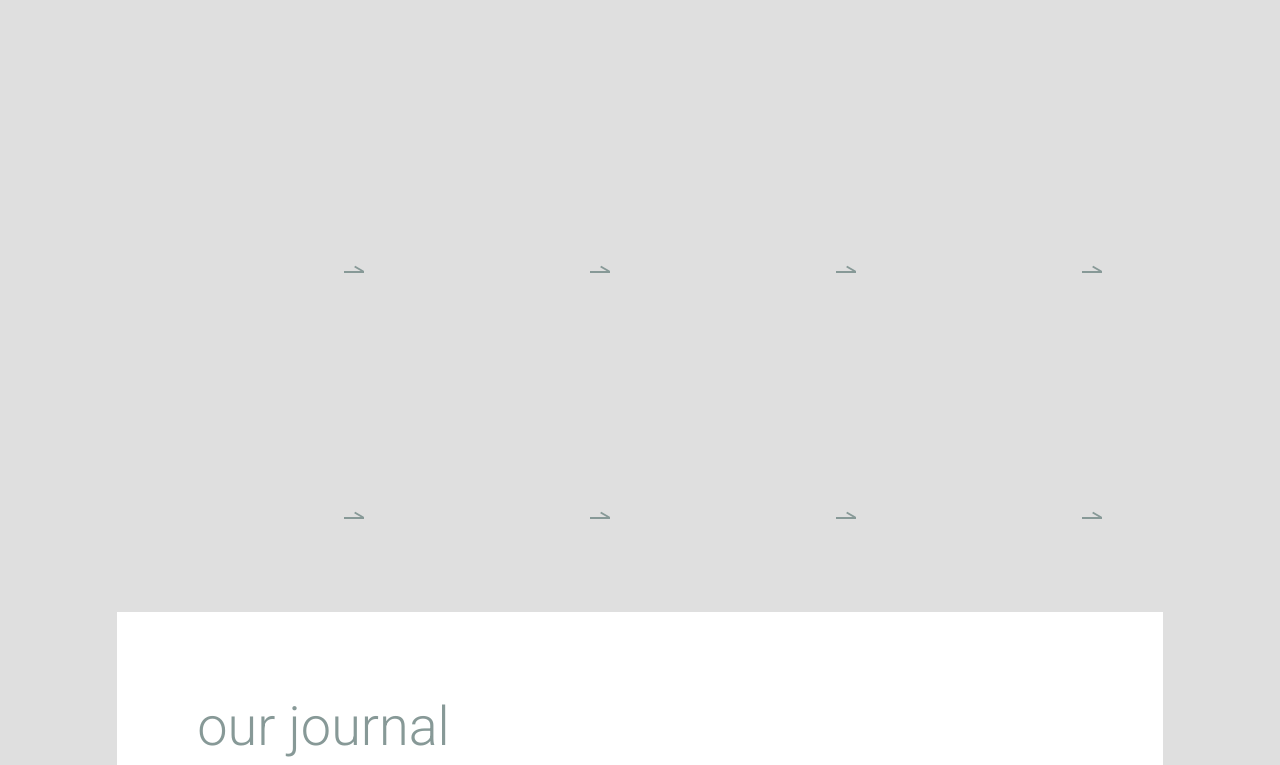
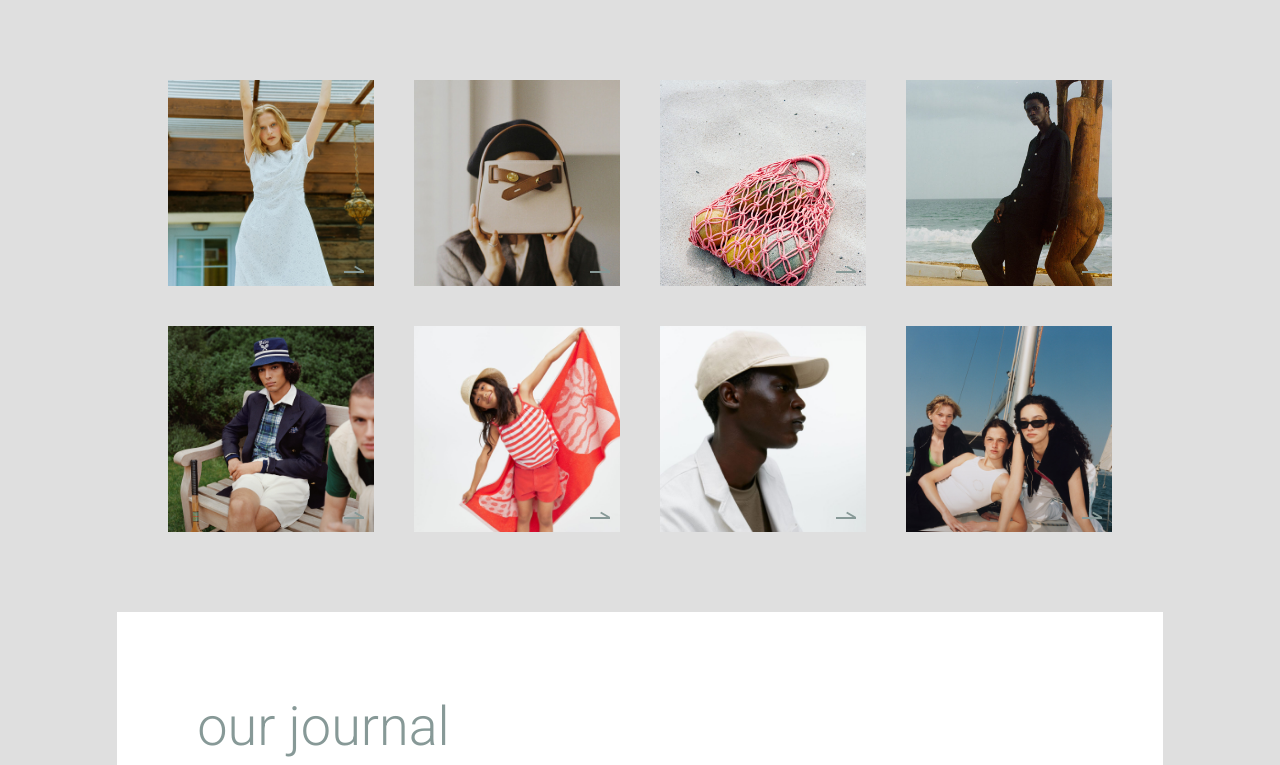
Before and after one commit to cm-lee/ordinary, a plain HTML site: page index.html in a window 1280 px wide. Shown: the part 1006-1771 px from the top of the page. Drawn offline with nearby package versions, Linux system fonts and the light colour scheme; files that its build step writes are made by us from their sources; the site is published under a folder, as on GitHub Pages, so addresses that start at the root find nothing.

Commit message:
메인 이미지 링크 수정

```diff
--- a/index.html
+++ b/index.html
@@ -383,7 +383,7 @@
                     <li class="collection__item">
                         <div class="collection__wrap">
                             <div class="collection__box">
-                                <img src="/images/main/collection_img_1.jpg" alt="" class="collection__img">
+                                <img src="images/main/collection_img_1.jpg" alt="" class="collection__img">
                             </div>
                             <a href="#" class="collection__link"></a>
                         </div>
@@ -391,7 +391,7 @@
                     <li class="collection__item">
                         <div class="collection__wrap">
                             <div class="collection__box">
-                                <img src="/images/main/collection_img_2.jpg" alt="" class="collection__img">
+                                <img src="images/main/collection_img_2.jpg" alt="" class="collection__img">
                             </div>
                             <a href="#" class="collection__link"></a>
                         </div>
@@ -399,7 +399,7 @@
                     <li class="collection__item">
                         <div class="collection__wrap">
                             <div class="collection__box">
-                                <img src="/images/main/collection_img_3.jpg" alt="" class="collection__img">
+                                <img src="images/main/collection_img_3.jpg" alt="" class="collection__img">
                             </div>
                             <a href="#" class="collection__link"></a>
                         </div>
@@ -407,7 +407,7 @@
                     <li class="collection__item">
                         <div class="collection__wrap">
                             <div class="collection__box">
-                                <img src="/images/main/collection_img_4.jpg" alt="" class="collection__img">
+                                <img src="images/main/collection_img_4.jpg" alt="" class="collection__img">
                             </div>
                             <a href="#" class="collection__link"></a>
                         </div>
@@ -415,7 +415,7 @@
                     <li class="collection__item">
                         <div class="collection__wrap">
                             <div class="collection__box">
-                                <img src="/images/main/collection_img_5.jpg" alt="" class="collection__img">
+                                <img src="images/main/collection_img_5.jpg" alt="" class="collection__img">
                             </div>
                             <a href="#" class="collection__link"></a>
                         </div>
@@ -423,7 +423,7 @@
                     <li class="collection__item">
                         <div class="collection__wrap">
                             <div class="collection__box">
-                                <img src="/images/main/collection_img_6.jpg" alt="" class="collection__img">
+                                <img src="images/main/collection_img_6.jpg" alt="" class="collection__img">
                             </div>
                             <a href="#" class="collection__link"></a>
                         </div>
@@ -431,7 +431,7 @@
                     <li class="collection__item">
                         <div class="collection__wrap">
                             <div class="collection__box">
-                                <img src="/images/main/collection_img_7.jpg" alt="" class="collection__img">
+                                <img src="images/main/collection_img_7.jpg" alt="" class="collection__img">
                             </div>
                             <a href="#" class="collection__link"></a>
                         </div>
@@ -439,7 +439,7 @@
                     <li class="collection__item">
                         <div class="collection__wrap">
                             <div class="collection__box">
-                                <img src="/images/main/collection_img_8.jpg" alt="" class="collection__img">
+                                <img src="images/main/collection_img_8.jpg" alt="" class="collection__img">
                             </div>
                             <a href="#" class="collection__link"></a>
                         </div>
@@ -458,7 +458,7 @@
                     <a href="" class="journal__link">
                         함께 여름을 즐기세요
                     </a>
-                    <img src="/images/main/journal_img_1.jpg" alt="" class="journal__img">
+                    <img src="images/main/journal_img_1.jpg" alt="" class="journal__img">
                 </div>
             </div>
 
```
